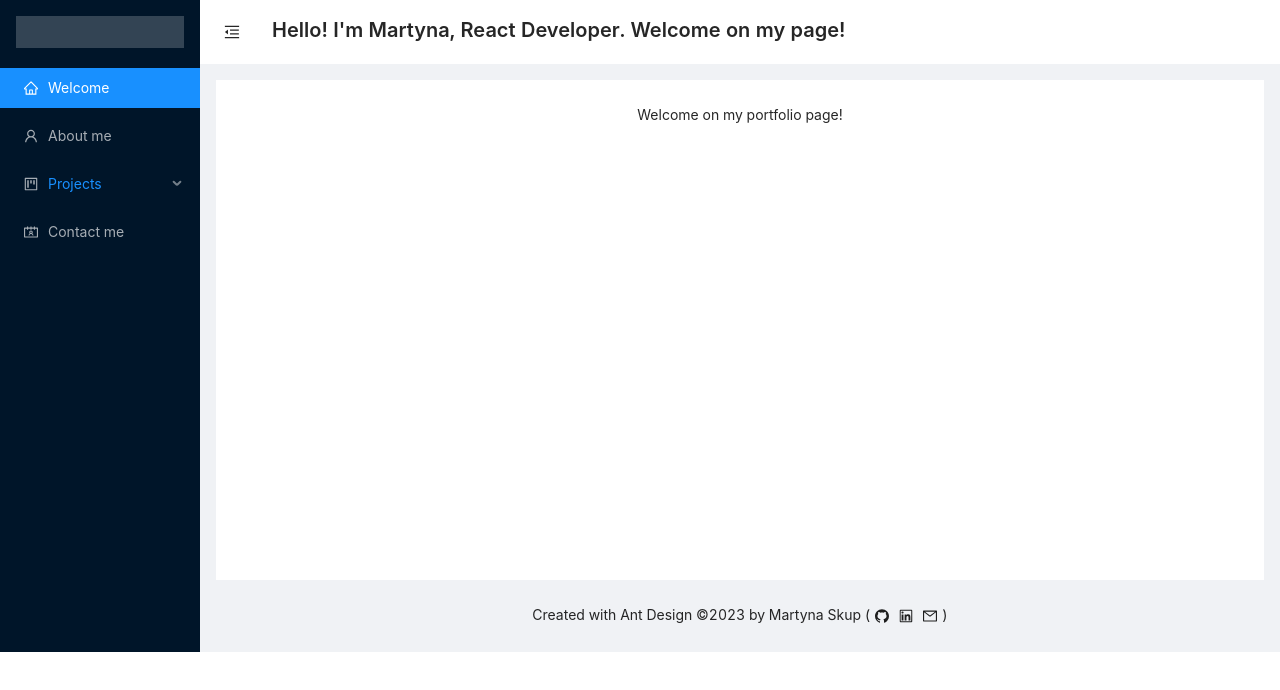
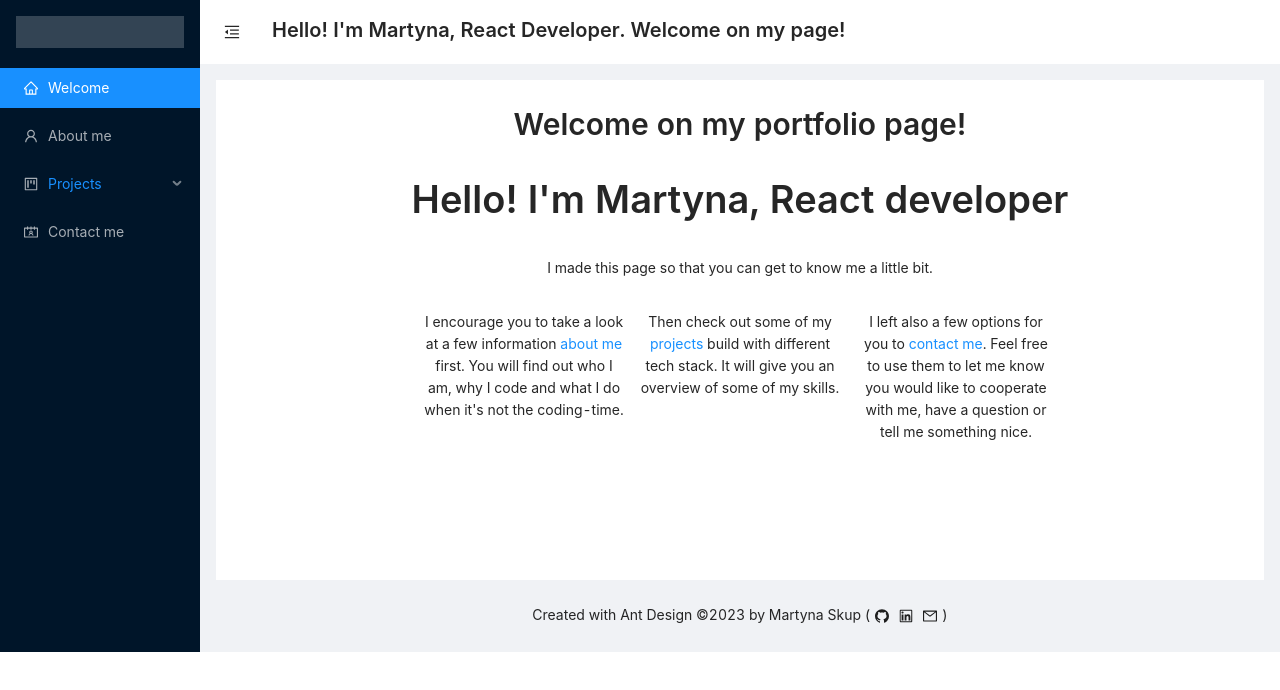
Before and after one commit to martynaskup/martynaskup.github.io, a React (Create React App) app: page / in a window 1280 px wide. Shown: the top 690 px of the page. Built offline with nearby package versions, Linux system fonts and the light colour scheme.

Commit message:
Update home page

```diff
--- a/src/pages/Home.tsx
+++ b/src/pages/Home.tsx
@@ -1,3 +1,46 @@
+import { Space, Typography } from 'antd';
+import { Link } from 'react-router-dom';
+import React from 'react';
+
 export default function Home() {
-  return <div>Welcome on my portfolio page!</div>;
+  return (
+    <Space direction="vertical" size="middle">
+      <Typography.Title level={2}>
+        Welcome on my portfolio page!
+      </Typography.Title>
+      <Typography.Title>Hello! I'm Martyna, React developer</Typography.Title>
+      <Space direction="vertical">
+        <Typography.Text>
+          I made this page so that you can get to know me a little bit.{' '}
+        </Typography.Text>
+        <Space
+          align="start"
+          wrap
+          size="middle"
+          style={{
+            width: '100%',
+            justifyContent: 'space-around',
+            marginTop: '24px',
+          }}
+        >
+          <Typography.Text style={{ display: 'block', width: '200px' }}>
+            I encourage you to take a look at a few information{' '}
+            <Link to="/about">about me</Link> first. You will find out who I am,
+            why I code and what I do when it's not the coding-time.
+          </Typography.Text>
+          <Typography.Text style={{ display: 'block', width: '200px' }}>
+            Then check out some of my <Link to="/projects">projects</Link> build
+            with different tech stack. It will give you an overview of some of
+            my skills.
+          </Typography.Text>
+          <Typography.Text style={{ display: 'block', width: '200px' }}>
+            I left also a few options for you to{' '}
+            <Link to="/contact">contact me</Link>. Feel free to use them to let
+            me know you would like to cooperate with me, have a question or tell
+            me something nice.
+          </Typography.Text>
+        </Space>
+      </Space>
+    </Space>
+  );
 }
```
